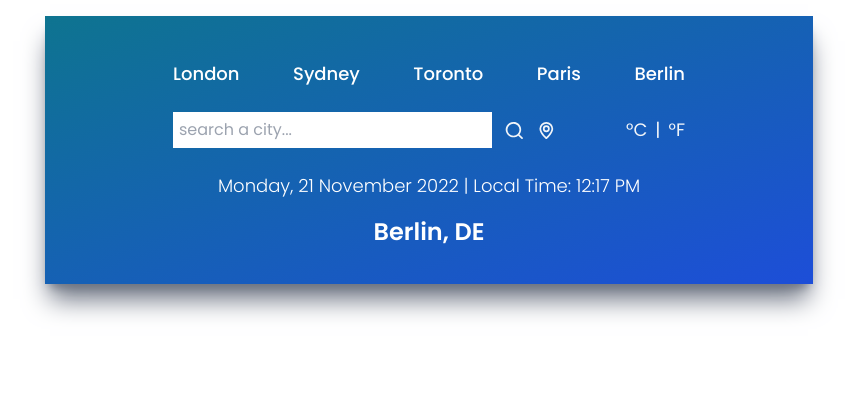
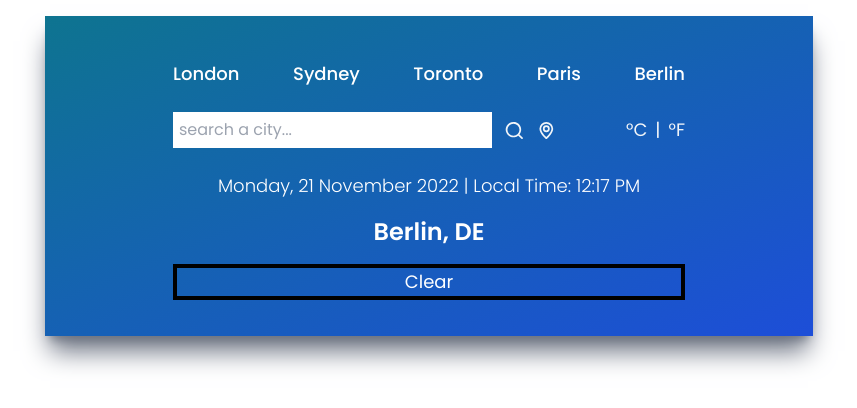
Before and after one commit to Usman-Ubaid/WeatherApp, a React (Create React App) app in the folder weather-app/: page / in a window 1280 px wide. Shown: the top 408 px of the page, without its empty margins (211-1068 px from the left). Built offline with nearby package versions, Linux system fonts and the light colour scheme.

Commit message:
Added TemperatureAndDetails component.

```diff
--- a/weather-app/src/App.js
+++ b/weather-app/src/App.js
@@ -1,5 +1,6 @@
 import "./App.css";
 import Inputs from "./components/Inputs";
+import TemperatureAndDetails from "./components/TemperatureAndDetails";
 import TimeAndLocation from "./components/TimeAndLocation";
 import TopButtons from "./components/TopButtons";
 
@@ -9,6 +10,7 @@ function App() {
       <TopButtons />
       <Inputs />
       <TimeAndLocation />
+      <TemperatureAndDetails />
     </div>
   );
 }
--- /dev/null
+++ b/weather-app/src/components/TemperatureAndDetails.js
@@ -0,0 +1,11 @@
+const TemperatureAndDetails = () => {
+  return (
+    <div>
+      <div className="text-center border-3 border-red-600 my-4">
+        <p className="text-white text-lg border-4 border-black">Clear</p>
+      </div>
+    </div>
+  );
+};
+
+export default TemperatureAndDetails;
```
